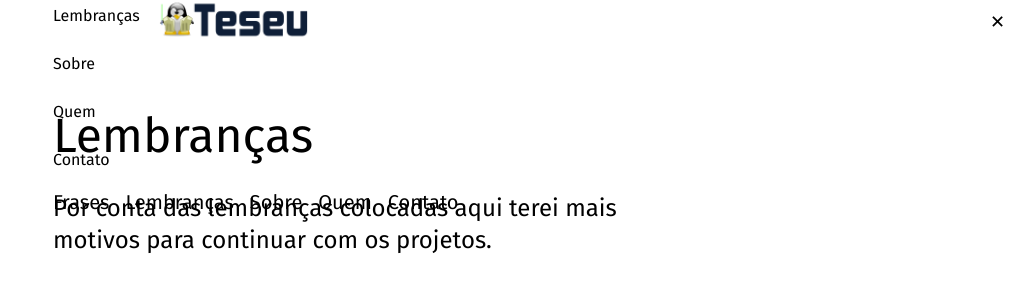
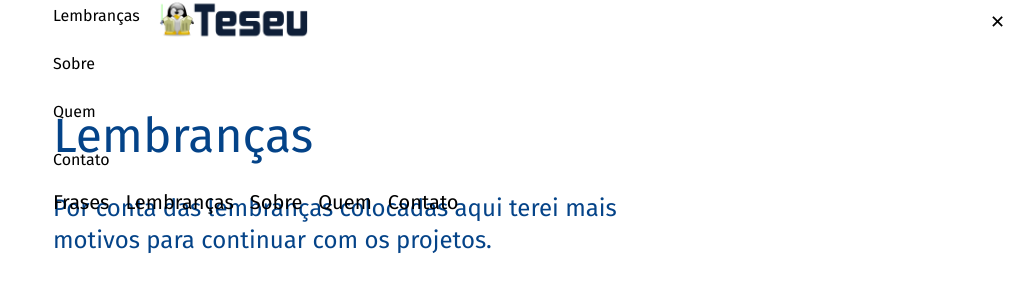
Before and after one commit to teseu/teseu.github.io, a Vue app: page /lembrancas in a window 1280 px wide. Shown: the top 306 px of the page, without its empty margins (267-1280 px from the left). Built offline with nearby package versions, Linux system fonts and the light colour scheme; some icons are missing; a web font is replaced by a local one; what @sira-ui/tailwind would draw is missing.

Commit message:
⚡️ Colors in titles
changing the color

```diff
--- a/src/components/ui/TheSubtitle.vue
+++ b/src/components/ui/TheSubtitle.vue
@@ -4,7 +4,7 @@
 
 <template>
   <div>
-    <h2 class="text-2xl mb-6">
+    <h2 class="text-info-1050 text-2xl mb-6">
       <slot name="titulo"></slot>
     </h2>
   </div>
--- a/src/components/ui/TheTitle.vue
+++ b/src/components/ui/TheTitle.vue
@@ -4,7 +4,7 @@
 
 <template>
   <div>
-    <h1 class="text-5xl mb-8">
+    <h1 class="text-info-1050 text-5xl mb-8">
       <slot name="titulo"></slot>
     </h1>
   </div>
```
